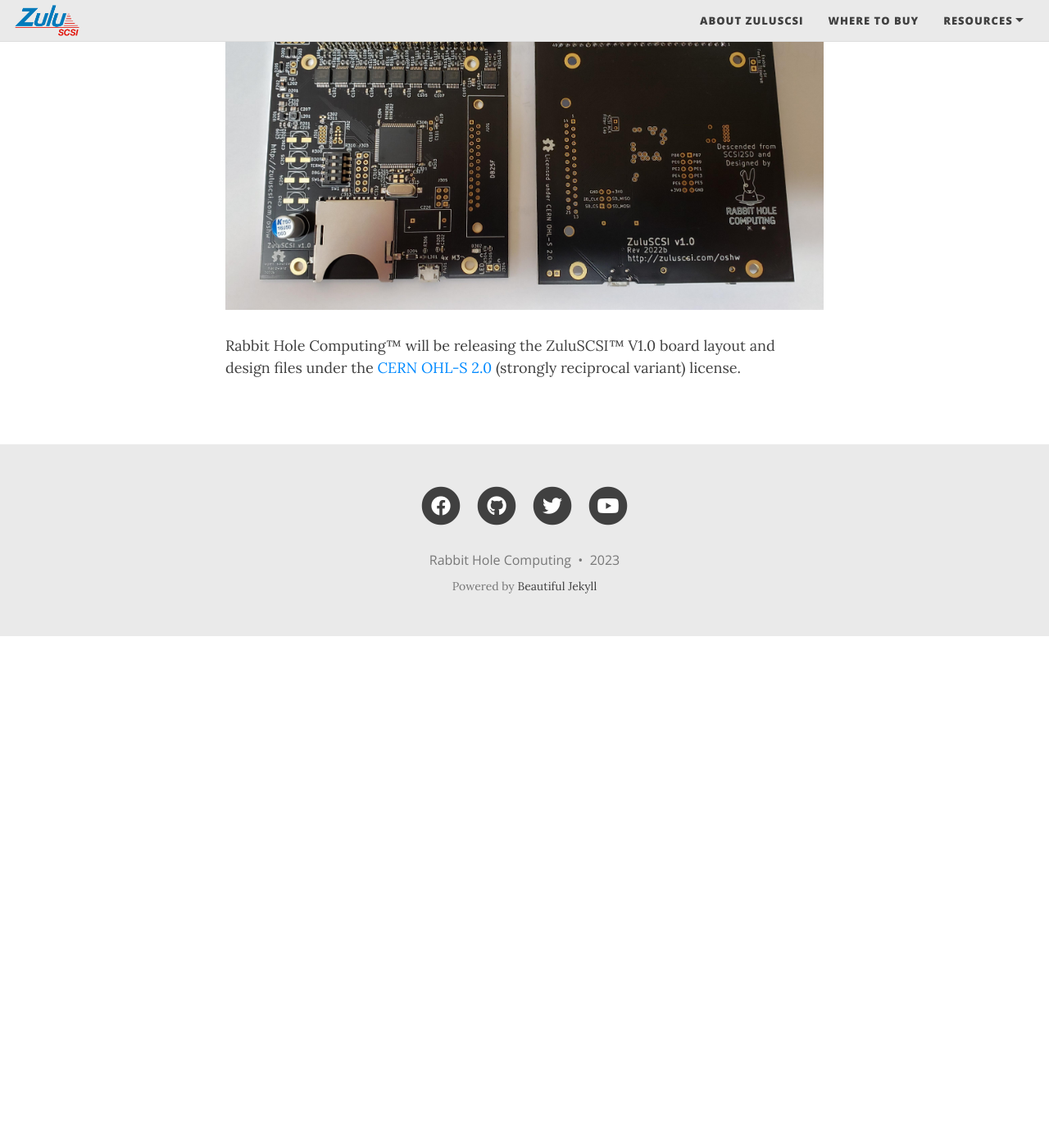
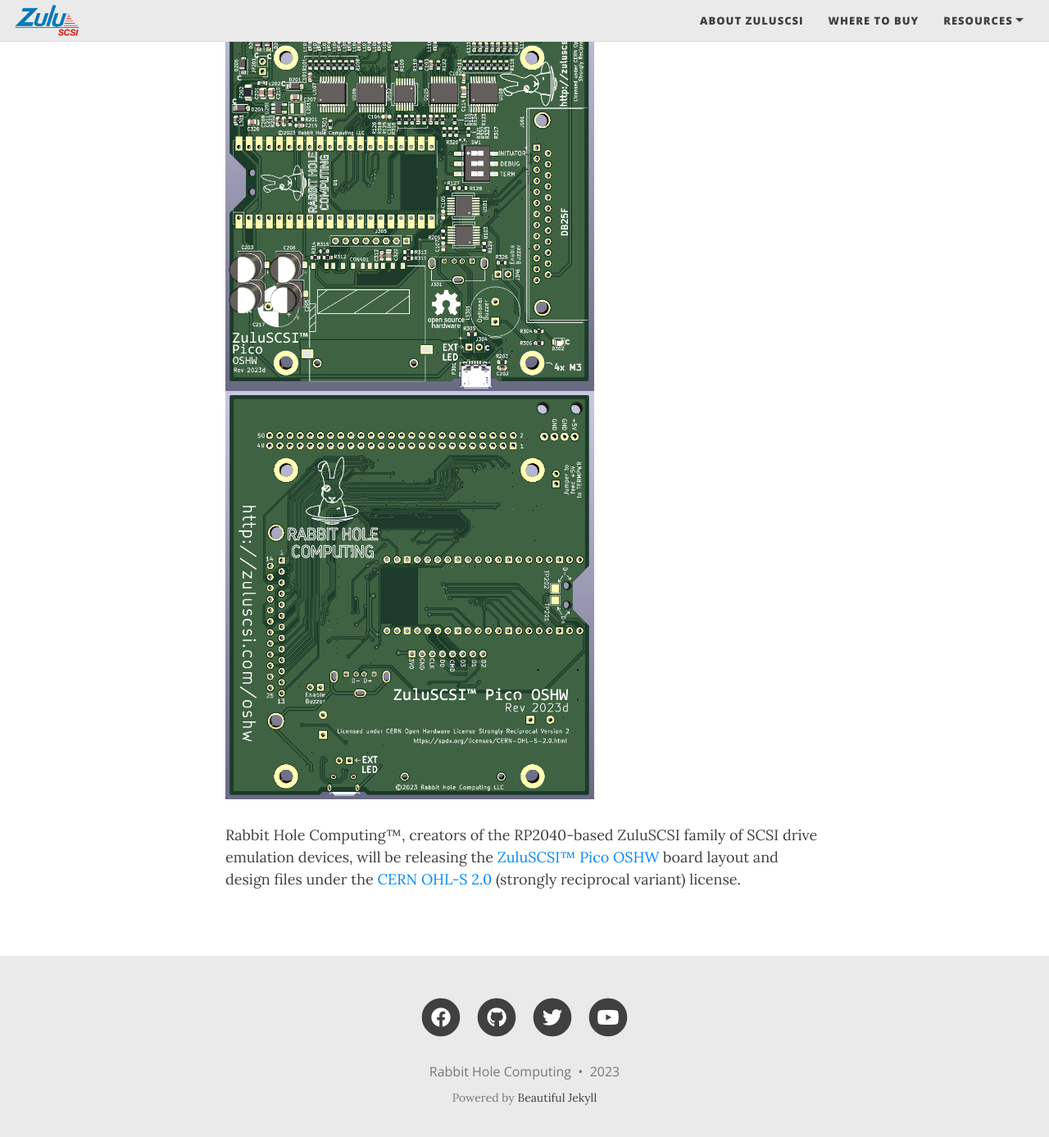
Before and after one commit to ZuluSCSI/ZuluSCSI.com, a Jekyll site: the page built from oshw.md, in a window 1280 px wide and 1400 px high, scrolled down 448 px. Shown: the top 1387 px of the window at 82% size. Built offline with Jekyll 4.4.1, drawn with Linux system fonts in a browser that asks for light colours; nearby versions of some CDN libraries; our own code applies the rules of GitHub Pages for plain Markdown files; before the commit the page ends 1224 px from its top, so only the background shows below that.

Commit message:
Update oshw.md

```diff
--- a/oshw.md
+++ b/oshw.md
@@ -1,5 +1,6 @@
 # ZuluSCSI Open Source Hardware
 
-<img src="/assets/img/ZuluSCSI-V1.0-OSHW.jpg" alt="ZuluSCSI V1.0 OSHW PCB" width="733">
+<img src="/assets/img/ZuluSCSI-Pico-OSHW-Rev2023c-render-top.png" alt="ZuluSCSI V1.0 OSHW PCB" width="450">
+<img src="/assets/img/ZuluSCSI-Pico-OSHW-Rev2023c-render-bottom.png" alt="ZuluSCSI V1.0 OSHW PCB" width="450">
 
-Rabbit Hole Computing™ will be releasing the ZuluSCSI™ V1.0 board layout and design files under the [CERN OHL-S 2.0](https://spdx.org/licenses/CERN-OHL-S-2.0.html) (strongly reciprocal variant) license.
+Rabbit Hole Computing™, creators of the RP2040-based ZuluSCSI family of SCSI drive emulation devices, will be releasing the[ ZuluSCSI™ Pico OSHW](https://github.com/ZuluSCSI/ZuluSCSI-Pico-OSHW) board layout and design files under the [CERN OHL-S 2.0](https://spdx.org/licenses/CERN-OHL-S-2.0.html) (strongly reciprocal variant) license.
```
